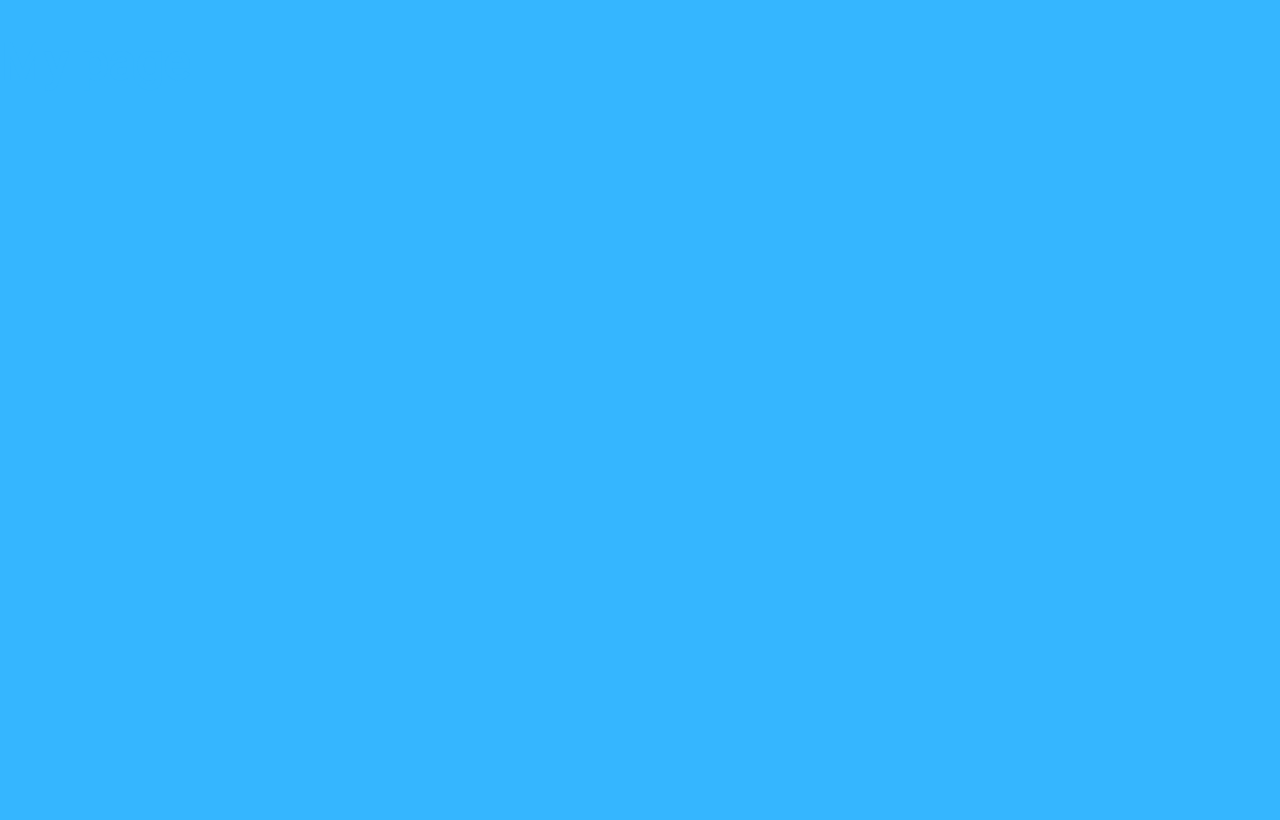
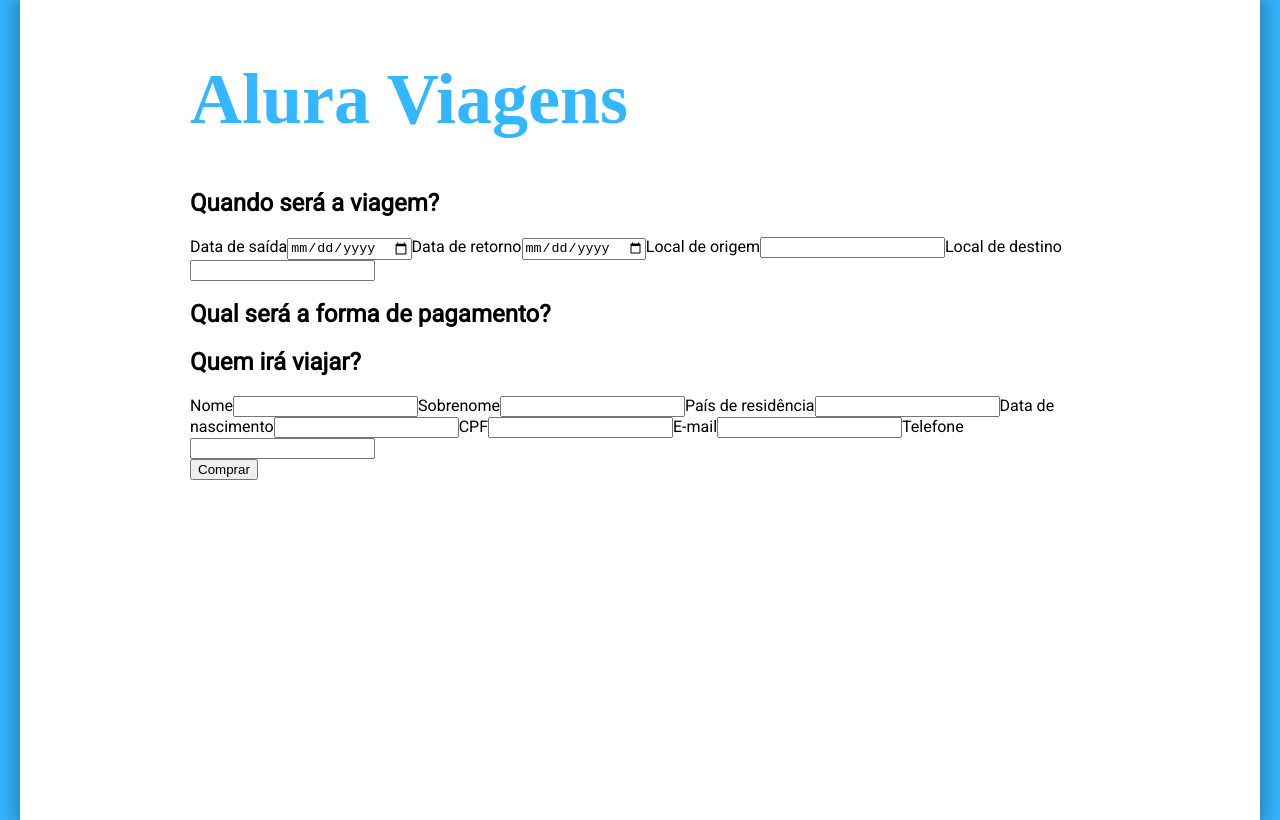
Before and after one commit to danicaus/alura-viagens, a Next.js app: page / in a window 1280 px wide. Built offline with nearby package versions, Linux system fonts and the light colour scheme; a web font is replaced by a local one.

Commit message:
feat(form): creates html form

```diff
--- a/pages/index.js
+++ b/pages/index.js
@@ -2,10 +2,89 @@ import React from 'react';
 import styled from 'styled-components';
 
 const Title = styled.h1`
-  font-size: 50px;
+  font-family: ${({ theme }) => theme.fontFamily.title};
   color: ${({ theme }) => theme.colors.primary};
+  font-size: ${({ theme }) => theme.typographyVariants.titleXs.fontSize};
+
+  @media screen and (min-width: 720px) {
+    font-size: ${({ theme }) => theme.typographyVariants.title.fontSize};
+  }
+`;
+
+const Base = styled.div`
+  background-color: ${({ theme }) => theme.colors.light};
+  max-width: 350px;
+  padding: 16px 18px;
+  margin: 0 auto;
+  height: 100vh;
+  box-shadow: 0 0 20px 5px #0000004D;
+
+  @media screen and (min-width: 720px) {
+    max-width: 900px;
+    padding: 10px 170px;
+  }
 `;
 
 export default function Home() {
-  return <Title>My page</Title>;
+  return (
+    <Base>
+      <Title>Alura Viagens</Title>
+      <form id="alura-travel">
+        <section>
+          <h2>Quando será a viagem?</h2>
+          <label htmlFor="departure-date" name="departure-date">
+            Data de saída
+            <input type="date" id="departure-date" />
+          </label>
+          <label htmlFor="return-date" name="return-date">
+            Data de retorno
+            <input type="date" id="return-date" />
+          </label>
+          <label htmlFor="departure-place" name="departure-place">
+            Local de origem
+            <input type="text" id="departure-place" />
+          </label>
+          <label htmlFor="arrival-place" name="arrival-place">
+            Local de destino
+            <input type="text" id="arrival-place" />
+          </label>
+        </section>
+        <section>
+          <h2>Qual será a forma de pagamento?</h2>
+        </section>
+        <section>
+          <h2>Quem irá viajar?</h2>
+          <label htmlFor="name" name="name">
+            Nome
+            <input type="text" id="name" />
+          </label>
+          <label htmlFor="surname" name="surname">
+            Sobrenome
+            <input type="text" id="surname" />
+          </label>
+          <label htmlFor="nationality" name="nationality">
+            País de residência
+            <input type="text" id="nationality" />
+          </label>
+          <label htmlFor="birth-date" name="birth-date">
+            Data de nascimento
+            <input type="text" id="birth-date" />
+          </label>
+          <label htmlFor="document" name="document">
+            CPF
+            <input type="text" id="document" />
+          </label>
+          <label htmlFor="email" name="email">
+            E-mail
+            <input type="email" id="email" />
+          </label>
+          <label htmlFor="telephone" name="telephone">
+            Telefone
+            <input type="tel" id="telephone" />
+          </label>
+        </section>
+        <button type="submit">Comprar</button>
+      </form>
+    </Base>
+  );
 }
```
